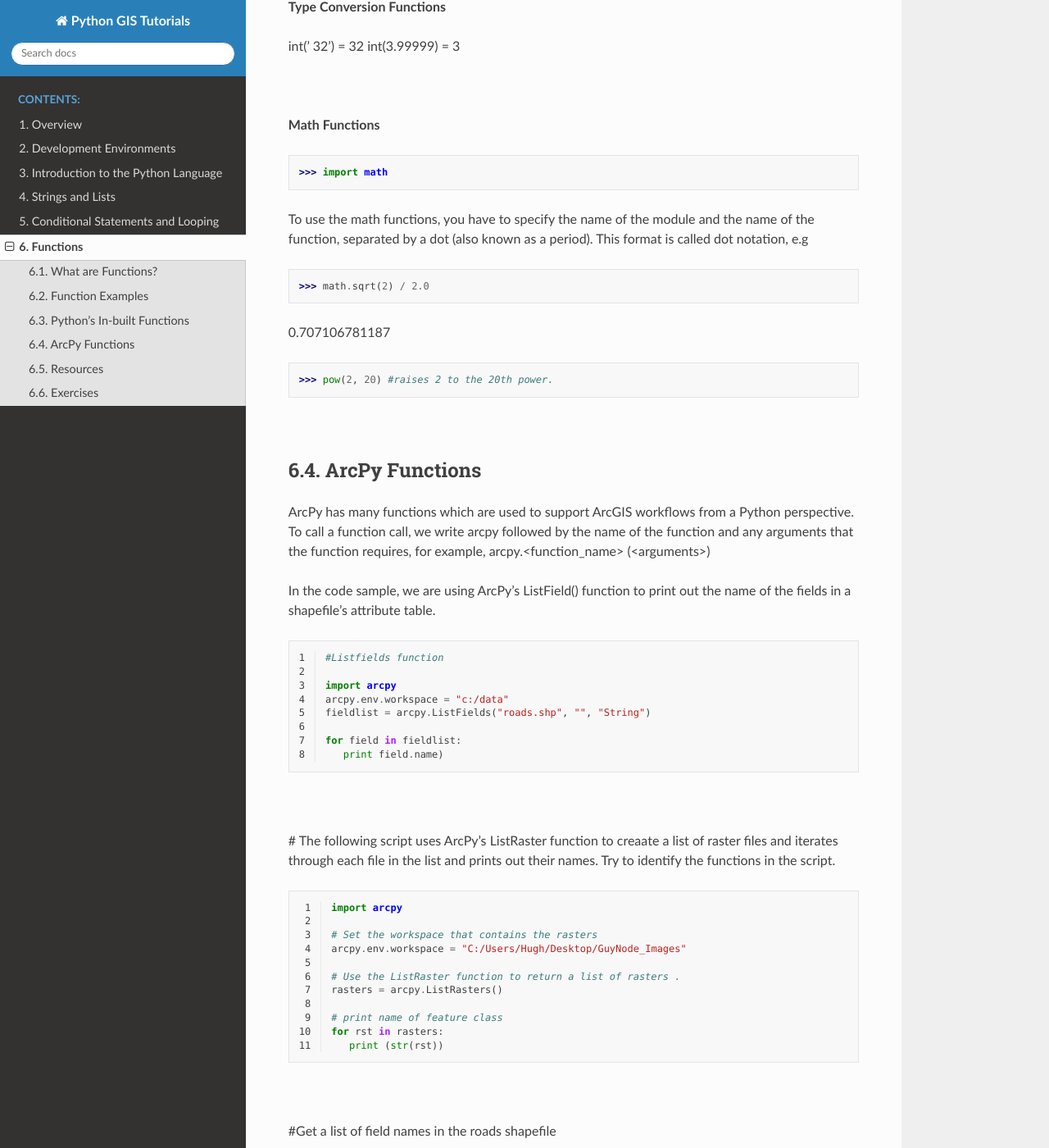
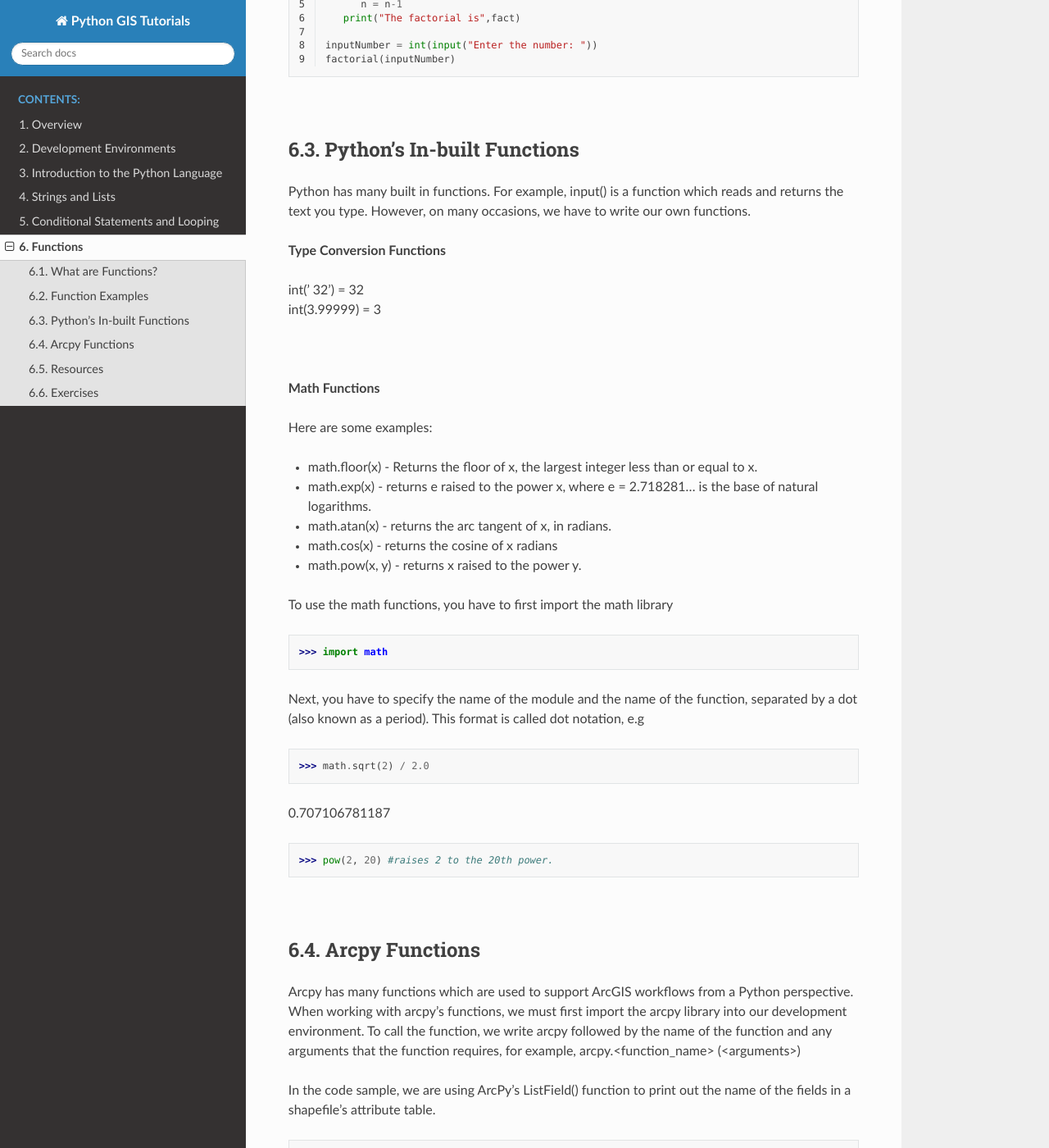
Before and after one commit to hsemple/pythongis_tutorials, a Sphinx documentation site: the page built from docs/source/functions.rst, in a window 1280 px wide and 1400 px high, scrolled down 1983 px. Shown: the whole window at 82% size. Built offline with Sphinx 7.4.7 and the Read the Docs theme 2.0.0, drawn with Linux system fonts in a browser that asks for light colours; some of the changed text lies outside the part shown.

Commit message:
New  commit

```diff
--- a/docs/source/conditionals_and_looping.rst
+++ b/docs/source/conditionals_and_looping.rst
@@ -875,8 +875,6 @@
 -----------
 
 
-
-
 1. Complete the practice exercises below. Submit screenshots in a word document as proof that you completed the exercises:
 
     a. `Complete these if else exercises <https://www.w3schools.com/python/exercise.asp?filename=exercise_ifelse1>`_
--- a/docs/source/functions.rst
+++ b/docs/source/functions.rst
@@ -103,6 +103,26 @@
 |
 
 
+4. Python function to find the factorial of a number.
+
+.. code-block:: python
+   :linenos:
+
+   def factorial(n):
+      fact = 1
+      while(n!=0):
+         fact *= n
+         n = n-1
+      print("The factorial is",fact)
+
+   inputNumber = int(input("Enter the number: "))
+   factorial(inputNumber)
+
+
+
+|
+
+
 Python’s  In-built Functions
 --------------------------------
 
@@ -111,8 +131,8 @@
 
 **Type Conversion Functions**
 
-int(' 32')     = 32
-int(3.99999)   = 3
+| int(' 32')     = 32
+| int(3.99999)   = 3
 
 
 |
@@ -120,9 +140,27 @@
 
 **Math Functions**
 
+Here are some examples:
+
+
+- math.floor(x) - Returns the floor of x, the largest integer less than or equal to x.
+
+- math.exp(x) - returns e raised to the power x, where e = 2.718281… is the base of natural logarithms.
+
+- math.atan(x) - returns the arc tangent of x, in radians.
+
+-  math.cos(x) - returns the cosine of x radians
+
+-  math.pow(x, y) - returns x raised to the power y.
+
+
+
+
+To use the math functions, you have to first import the math library
+
 >>> import math
 
-To use the math functions, you have to specify the name of the module and the name of the function, separated by a dot (also known as a period). This format is called dot notation, e.g
+Next,  you have to specify the name of the module and the name of the function, separated by a dot (also known as a period). This format is called dot notation, e.g
 
 >>> math.sqrt(2) / 2.0
 
@@ -134,10 +172,10 @@
 
 
 
-ArcPy Functions
+Arcpy Functions
 -----------------
 
-ArcPy has many functions which are used to support ArcGIS workflows from a Python perspective.  To call a function call,  we write arcpy followed by the name of the function and any arguments that the function requires, for example, arcpy.<function_name> (<arguments>)
+Arcpy has many functions which are used to support ArcGIS workflows from a Python perspective.  When working with arcpy's functions,  we must first import the arcpy library into our development environment. To call the function, we write arcpy followed by the name of the function and any arguments that the function requires, for example, arcpy.<function_name> (<arguments>)
 
 
 In the code sample, we are using ArcPy's ListField() function to print out the name of the fields in a shapefile's attribute table.
@@ -158,7 +196,7 @@
 |
 
 
-# The following script uses ArcPy's ListRaster function to creaate a list of raster files and iterates through each file in the list and prints out their names. Try to identify the functions in the script.
+# The following script uses Arcpy's ListRaster function to create a list of raster files and iterates through each file in the list and prints out their names. Run the using your own data.  Study each line of the code to understand it in its entirety.
 
 
 .. code-block:: python
@@ -167,7 +205,7 @@
    import arcpy
 
    # Set the workspace that contains the rasters
-   arcpy.env.workspace = "C:/Users/Hugh/Desktop/GuyNode_Images"
+   arcpy.env.workspace = "C:/data/rasters"
 
    # Use the ListRaster function to return a list of rasters .
    rasters = arcpy.ListRasters()
@@ -212,14 +250,26 @@
 Resources
 -----------
 
-Creating and Using Functions - https://vimeo.com/107270986
+`Creating and Using Functions <https://vimeo.com/107270986>`_
+
+|
 
 
 
 Exercises
 -----------
 
-1. Write a Pyhton function that squares each value in a list that is passed to it. The results should be passed to the calling statement and printed out.
+1. Write a Python function that squares each value in a list that is passed to it. The results should be passed to the calling statement and printed out.
 
 
      my_list = [11,14,15,100, 34, 67, 89, 90, 98]
+
+
+2. Define a function that accepts radius and returns the area of a circle.
+
+
+3. Define a function that accepts two numbers as arguments and returns the first number raised to the power of the second number.
+
+4. Rewrite the spatial interpolation program you wrote in the first lab as a function.
+
+5. Rewrite the gravity model that appears in geography textbooks as function.
--- a/docs/source/getting_started.rst
+++ b/docs/source/getting_started.rst
@@ -292,3 +292,5 @@
 * QGIS Developers Cookbook - https://docs.qgis.org/2.18/pdf/en/QGIS-2.18-PyQGISDeveloperCookbook-en.pdf
 
 * Getting Started With Python Programming - http://www.qgistutorials.com/en/docs/getting_started_with_pyqgis.html
+
+* GeoPython - AutoGIS  - https://automating-gis-processes.github.io/2016/index.html
```
Also changed, not shown: 11 other files.
